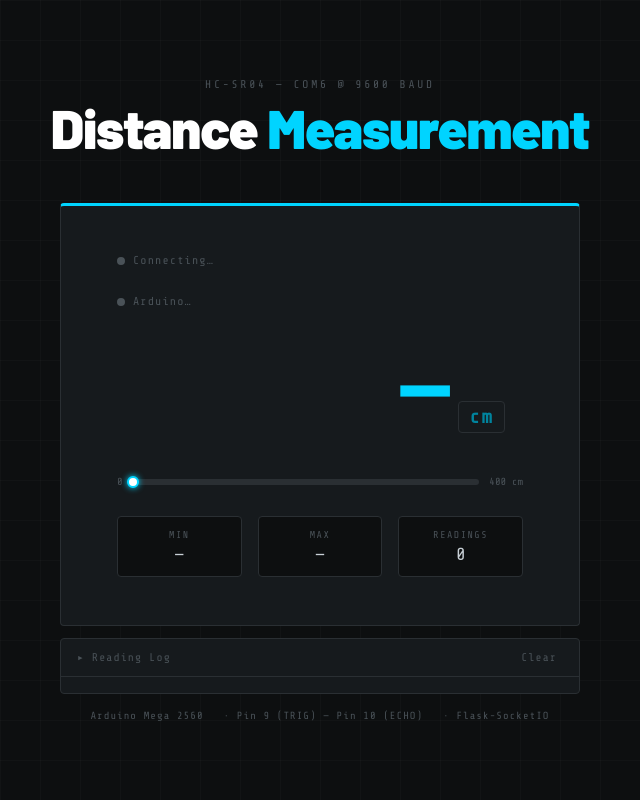
After one commit to RahmanDevs/LED-Control, a Flask app: page /distance-measurement in a window 1280 px wide. The commit adds this page. Shown: the whole page, without its empty margins (320-960 px from the left). Run offline with Flask 3, Linux system fonts and the light colour scheme; some libraries are stand-ins or nearby versions.

Commit message:
Add HC-SR04 distance measurement feature on dedicated route
- New route /distance-measurement served by distance_measurement.html
- serial_reader() background task parses DIST:XX.X lines from Arduino
- Arduino sketch updated: HC-SR04 on TRIG=9/ECHO=10, emits every 500 ms
- distance.css / distance.js: live readout, range bar, min/max, unit toggle
- Gallery card added for the new project

Co-Authored-By: Claude Sonnet 4.6 <noreply@anthropic.com>

```diff
--- a/app.py
+++ b/app.py
@@ -26,6 +26,7 @@ socketio = SocketIO(app, cors_allowed_origins="https://iot.fikrow.com", async_mo
 arduino           = None
 arduino_connected = False
 led_state         = "OFF"
+distance_cm       = -1.0   # latest HC-SR04 reading; -1 = out of range / no data
 
 # sid -> ip
 connected_clients = {}
@@ -133,6 +134,30 @@ def _check_serial_alive(ser):
         return False
 
 
+def serial_reader():
+    """Background task: continuously read incoming serial lines and parse DIST: messages."""
+    global arduino, arduino_connected, distance_cm
+    print("[READER] Serial reader started")
+    while True:
+        if arduino is None or not arduino_connected:
+            socketio.sleep(1)
+            continue
+        try:
+            if arduino.in_waiting > 0:
+                line = arduino.readline().decode(errors="ignore").strip()
+                if line.startswith("DIST:"):
+                    try:
+                        val = float(line.split(":")[1])
+                        distance_cm = round(val, 1)
+                        socketio.emit("distance_update", {"cm": distance_cm})
+                    except (ValueError, IndexError):
+                        pass
+            else:
+                socketio.sleep(0)
+        except (serial.SerialException, OSError):
+            socketio.sleep(1)
+
+
 def monitor_arduino():
     """Background task: poll serial every 3 s and emit arduino_status on changes."""
     global arduino, arduino_connected, led_state
@@ -205,6 +230,12 @@ def led_control():
     return render_template("led_control.html")
 
 
+@app.route("/distance-measurement/")
+@app.route("/distance-measurement")
+def distance_measurement():
+    return render_template("distance_measurement.html")
+
+
 @app.route("/shutdown", methods=["POST"])
 def shutdown():
     ts = datetime.now().strftime("%H:%M:%S")
@@ -268,6 +299,11 @@ def handle_get_state():
     emit("state_update", {"state": led_state})
 
 
+@socketio.on("get_distance")
+def handle_get_distance():
+    emit("distance_update", {"cm": distance_cm})
+
+
 @socketio.on("get_ip_detail")
 def handle_get_ip_detail(data):
     ip     = data.get("ip", "")
@@ -321,4 +357,5 @@ def handle_led_command(data):
 if __name__ == "__main__":
     query_initial_state()
     socketio.start_background_task(monitor_arduino)
+    socketio.start_background_task(serial_reader)
     socketio.run(app, host="0.0.0.0", port=8000, debug=False)
--- /dev/null
+++ b/static/css/distance.css
@@ -0,0 +1,287 @@
+*, *::before, *::after { box-sizing: border-box; margin: 0; padding: 0; }
+
+:root {
+  --bg:        #0d0f10;
+  --surface:   #161a1d;
+  --border:    #2a2f33;
+  --accent:    #00d4ff;
+  --accent-dim:#00849e;
+  --warn:      #ffb300;
+  --err:       #ff3b3b;
+  --muted:     #4a5258;
+  --text:      #c8d0d6;
+  --mono:      'Share Tech Mono', monospace;
+  --sans:      'Barlow', sans-serif;
+}
+
+body {
+  background: var(--bg);
+  color: var(--text);
+  font-family: var(--sans);
+  min-height: 100vh;
+  display: flex;
+  flex-direction: column;
+  align-items: center;
+  justify-content: center;
+  background-image:
+    linear-gradient(rgba(255,255,255,.02) 1px, transparent 1px),
+    linear-gradient(90deg, rgba(255,255,255,.02) 1px, transparent 1px);
+  background-size: 40px 40px;
+  padding: 48px 16px;
+}
+
+/* ── header ───────────────────────────────────── */
+.header {
+  text-align: center;
+  margin-bottom: 48px;
+  animation: fadeDown .5s ease both;
+}
+.label {
+  font-family: var(--mono);
+  font-size: .7rem;
+  letter-spacing: .25em;
+  color: var(--muted);
+  text-transform: uppercase;
+  margin-bottom: 10px;
+}
+h1 {
+  font-weight: 900;
+  font-size: clamp(2rem, 5vw, 3.4rem);
+  letter-spacing: -.02em;
+  line-height: 1;
+  color: #fff;
+}
+h1 span { color: var(--accent); }
+
+/* ── card ─────────────────────────────────────── */
+.card {
+  background: var(--surface);
+  border: 1px solid var(--border);
+  border-radius: 4px;
+  padding: 48px 56px;
+  display: flex;
+  flex-direction: column;
+  align-items: center;
+  gap: 28px;
+  width: min(520px, 100%);
+  animation: fadeUp .5s ease both;
+  border-top: 3px solid var(--accent);
+}
+
+/* ── status dots ──────────────────────────────── */
+.status-row {
+  display: flex;
+  align-items: center;
+  gap: 8px;
+  font-family: var(--mono);
+  font-size: .72rem;
+  color: var(--muted);
+  letter-spacing: .1em;
+  align-self: flex-start;
+}
+.dot {
+  width: 8px; height: 8px;
+  border-radius: 50%;
+  background: var(--muted);
+  transition: background .3s;
+}
+.dot.dot-ok {
+  background: var(--accent);
+  box-shadow: 0 0 6px var(--accent);
+  animation: pulse 2s infinite;
+}
+.dot.dot-err { background: var(--err); }
+
+/* ── main readout ─────────────────────────────── */
+.readout {
+  display: flex;
+  align-items: baseline;
+  gap: 12px;
+  margin: 8px 0;
+}
+.readout-value {
+  font-family: var(--mono);
+  font-size: clamp(3.5rem, 12vw, 6rem);
+  font-weight: 700;
+  color: var(--accent);
+  letter-spacing: -.03em;
+  transition: color .3s;
+  line-height: 1;
+  min-width: 6ch;
+  text-align: right;
+}
+.readout-value.oor { color: var(--muted); }
+.unit-toggle {
+  font-family: var(--mono);
+  font-size: 1.2rem;
+  font-weight: 700;
+  color: var(--accent-dim);
+  background: transparent;
+  border: 1px solid var(--border);
+  border-radius: 4px;
+  padding: 4px 10px;
+  cursor: pointer;
+  transition: color .2s, border-color .2s;
+  letter-spacing: .1em;
+}
+.unit-toggle:hover {
+  color: var(--accent);
+  border-color: var(--accent);
+}
+
+/* ── range bar ────────────────────────────────── */
+.range-wrap {
+  width: 100%;
+  display: flex;
+  align-items: center;
+  gap: 10px;
+}
+.range-label {
+  font-family: var(--mono);
+  font-size: .65rem;
+  color: var(--muted);
+  white-space: nowrap;
+}
+.range-track {
+  flex: 1;
+  height: 6px;
+  background: var(--border);
+  border-radius: 3px;
+  position: relative;
+  overflow: visible;
+}
+.range-fill {
+  height: 100%;
+  background: var(--accent);
+  border-radius: 3px;
+  width: 0%;
+  transition: width .4s ease;
+}
+.range-marker {
+  position: absolute;
+  top: 50%;
+  transform: translate(-50%, -50%);
+  width: 12px; height: 12px;
+  border-radius: 50%;
+  background: #fff;
+  border: 2px solid var(--accent);
+  left: 0%;
+  transition: left .4s ease;
+  box-shadow: 0 0 6px var(--accent);
+}
+
+/* ── stats ────────────────────────────────────── */
+.stats-row {
+  display: flex;
+  gap: 16px;
+  width: 100%;
+}
+.stat-box {
+  flex: 1;
+  background: var(--bg);
+  border: 1px solid var(--border);
+  border-radius: 4px;
+  padding: 12px;
+  display: flex;
+  flex-direction: column;
+  gap: 4px;
+  align-items: center;
+}
+.stat-label {
+  font-family: var(--mono);
+  font-size: .62rem;
+  letter-spacing: .15em;
+  color: var(--muted);
+  text-transform: uppercase;
+}
+.stat-value {
+  font-family: var(--mono);
+  font-size: 1.1rem;
+  color: var(--text);
+}
+
+/* ── panel ────────────────────────────────────── */
+.panel {
+  background: var(--surface);
+  border: 1px solid var(--border);
+  border-radius: 4px;
+  width: min(520px, 100%);
+  margin-top: 12px;
+  animation: fadeUp .6s ease both;
+}
+.panel-header {
+  display: flex;
+  justify-content: space-between;
+  align-items: center;
+  padding: 10px 16px;
+  border-bottom: 1px solid var(--border);
+  font-family: var(--mono);
+  font-size: .7rem;
+  color: var(--muted);
+  letter-spacing: .1em;
+}
+.clear-btn {
+  background: none;
+  border: none;
+  color: var(--muted);
+  font-family: var(--mono);
+  font-size: .7rem;
+  cursor: pointer;
+  padding: 2px 6px;
+  letter-spacing: .1em;
+}
+.clear-btn:hover { color: var(--text); }
+.console-body {
+  max-height: 220px;
+  overflow-y: auto;
+  padding: 8px 0;
+  font-family: var(--mono);
+  font-size: .72rem;
+  scrollbar-width: thin;
+  scrollbar-color: var(--border) transparent;
+}
+.log-line {
+  padding: 3px 16px;
+  white-space: nowrap;
+  overflow: hidden;
+  text-overflow: ellipsis;
+  color: var(--muted);
+}
+.log-line .ts  { color: var(--muted); margin-right: 8px; }
+.log-line .val { color: var(--accent); }
+.log-line .oor { color: var(--err); }
+
+/* ── meta ─────────────────────────────────────── */
+.meta {
+  display: flex;
+  gap: 20px;
+  font-family: var(--mono);
+  font-size: .65rem;
+  color: var(--muted);
+  letter-spacing: .1em;
+  margin-top: 16px;
+  flex-wrap: wrap;
+  justify-content: center;
+}
+.meta span::before { content: "· "; }
+.meta span:first-child::before { content: ""; }
+
+/* ── animations ───────────────────────────────── */
+@keyframes fadeDown {
+  from { opacity: 0; transform: translateY(-16px); }
+  to   { opacity: 1; transform: translateY(0); }
+}
+@keyframes fadeUp {
+  from { opacity: 0; transform: translateY(16px); }
+  to   { opacity: 1; transform: translateY(0); }
+}
+@keyframes pulse {
+  0%, 100% { box-shadow: 0 0 4px var(--accent); }
+  50%       { box-shadow: 0 0 10px var(--accent); }
+}
+
+/* ── responsive ───────────────────────────────── */
+@media (max-width: 480px) {
+  .card { padding: 32px 24px; }
+  .readout-value { font-size: 3.5rem; }
+}
--- /dev/null
+++ b/static/js/distance.js
@@ -0,0 +1,140 @@
+"use strict";
+
+const socket = io();
+
+// DOM
+const wsDot      = document.getElementById("ws-dot");
+const wsLabel    = document.getElementById("ws-label");
+const ardDot     = document.getElementById("ard-dot");
+const ardLabel   = document.getElementById("ard-label");
+const distValue  = document.getElementById("dist-value");
+const unitToggle = document.getElementById("unit-toggle");
+const rangeFill  = document.getElementById("range-fill");
+const rangeMarker= document.getElementById("range-marker");
+const statMin    = document.getElementById("stat-min");
+const statMax    = document.getElementById("stat-max");
+const statCount  = document.getElementById("stat-count");
+const consoleBody= document.getElementById("console-body");
+
+// State
+let currentUnit = "cm";   // "cm" | "in"
+let minCm = null;
+let maxCm = null;
+let readingCount = 0;
+
+// ── Unit toggle ────────────────────────────────────────────────────────────
+
+function toggleUnit() {
+  currentUnit = currentUnit === "cm" ? "in" : "cm";
+  unitToggle.textContent = currentUnit;
+
+  // Re-render stats with new unit
+  if (minCm !== null) statMin.textContent = fmt(minCm);
+  if (maxCm !== null) statMax.textContent = fmt(maxCm);
+}
+
+function fmt(cm) {
+  if (cm < 0) return "—";
+  if (currentUnit === "in") return (cm / 2.54).toFixed(1) + " in";
+  return cm.toFixed(1) + " cm";
+}
+
+// ── Range bar (0–400 cm) ───────────────────────────────────────────────────
+
+function updateBar(cm) {
+  if (cm < 0) {
+    rangeFill.style.width   = "0%";
+    rangeMarker.style.left  = "0%";
+    return;
+  }
+  const pct = Math.min(100, (cm / 400) * 100).toFixed(1) + "%";
+  rangeFill.style.width  = pct;
+  rangeMarker.style.left = pct;
+}
+
+// ── Log ───────────────────────────────────────────────────────────────────
+
+function addLog(cm) {
+  const ts = new Date().toLocaleTimeString("en-GB");
+  const line = document.createElement("div");
+  line.className = "log-line";
+  if (cm < 0) {
+    line.innerHTML = `<span class="ts">${ts}</span><span class="oor">Out of range</span>`;
+  } else {
+    const display = currentUnit === "in"
+      ? (cm / 2.54).toFixed(1) + " in"
+      : cm.toFixed(1) + " cm";
+    line.innerHTML = `<span class="ts">${ts}</span><span class="val">${display}</span>`;
+  }
+  consoleBody.appendChild(line);
+  consoleBody.scrollTop = consoleBody.scrollHeight;
+
+  // Keep log from growing unboundedly
+  while (consoleBody.children.length > 200) {
+    consoleBody.removeChild(consoleBody.firstChild);
+  }
+}
+
+function clearLog() {
+  consoleBody.innerHTML = "";
+}
+
+// ── Apply incoming reading ─────────────────────────────────────────────────
+
+function applyReading(cm) {
+  readingCount++;
+  statCount.textContent = readingCount;
+
+  if (cm < 0) {
+    distValue.textContent = "OOR";
+    distValue.classList.add("oor");
+    updateBar(-1);
+    addLog(-1);
+    return;
+  }
+
+  distValue.classList.remove("oor");
+  distValue.textContent = currentUnit === "in"
+    ? (cm / 2.54).toFixed(1)
+    : cm.toFixed(1);
+  unitToggle.textContent = currentUnit;
+
+  updateBar(cm);
+  addLog(cm);
+
+  // Min / Max
+  if (minCm === null || cm < minCm) { minCm = cm; statMin.textContent = fmt(cm); }
+  if (maxCm === null || cm > maxCm) { maxCm = cm; statMax.textContent = fmt(cm); }
+}
+
+// ── Socket events ──────────────────────────────────────────────────────────
+
+socket.on("connect", () => {
+  wsDot.classList.add("dot-ok");
+  wsLabel.textContent = "Live";
+  socket.emit("get_distance");
+});
+
+socket.on("disconnect", () => {
+  wsDot.classList.remove("dot-ok");
+  wsLabel.textContent = "Disconnected";
+});
+
+socket.on("arduino_status", (data) => {
+  if (data.connected) {
+    ardDot.classList.add("dot-ok");
+    ardDot.classList.remove("dot-err");
+    ardLabel.textContent = "Arduino — Connected";
+  } else {
+    ardDot.classList.remove("dot-ok");
+    ardDot.classList.add("dot-err");
+    ardLabel.textContent = "Arduino — Disconnected";
+    distValue.textContent = "—";
+    distValue.classList.remove("oor");
+    updateBar(-1);
+  }
+});
+
+socket.on("distance_update", (data) => {
+  applyReading(data.cm);
+});
--- /dev/null
+++ b/templates/distance_measurement.html
@@ -0,0 +1,84 @@
+<!DOCTYPE html>
+<html lang="en">
+<head>
+  <meta charset="UTF-8"/>
+  <meta name="viewport" content="width=device-width, initial-scale=1.0"/>
+  <title>Distance Measurement — Arduino</title>
+  <link href="https://fonts.googleapis.com/css2?family=Share+Tech+Mono&family=Barlow:wght@300;600;900&display=swap" rel="stylesheet">
+  <script src="https://cdn.socket.io/4.7.5/socket.io.min.js"></script>
+  <link rel="stylesheet" href="{{ url_for('static', filename='css/distance.css') }}">
+</head>
+<body>
+
+  <div class="header">
+    <p class="label">HC-SR04 &mdash; COM6 @ 9600 baud</p>
+    <h1>Distance <span>Measurement</span></h1>
+  </div>
+
+  <div class="card" id="card">
+
+    <!-- WebSocket status -->
+    <div class="status-row">
+      <div class="dot" id="ws-dot"></div>
+      <span id="ws-label">Connecting&hellip;</span>
+    </div>
+
+    <!-- Arduino serial status -->
+    <div class="status-row">
+      <div class="dot" id="ard-dot"></div>
+      <span id="ard-label">Arduino&hellip;</span>
+    </div>
+
+    <!-- Main readout -->
+    <div class="readout" id="readout">
+      <span class="readout-value" id="dist-value">—</span>
+      <button class="unit-toggle" id="unit-toggle" onclick="toggleUnit()" title="Switch unit">cm</button>
+    </div>
+
+    <!-- Range bar -->
+    <div class="range-wrap">
+      <span class="range-label">0</span>
+      <div class="range-track">
+        <div class="range-fill" id="range-fill"></div>
+        <div class="range-marker" id="range-marker"></div>
+      </div>
+      <span class="range-label">400 cm</span>
+    </div>
+
+    <!-- Stats row -->
+    <div class="stats-row">
+      <div class="stat-box">
+        <span class="stat-label">Min</span>
+        <span class="stat-value" id="stat-min">—</span>
+      </div>
+      <div class="stat-box">
+        <span class="stat-label">Max</span>
+        <span class="stat-value" id="stat-max">—</span>
+      </div>
+      <div class="stat-box">
+        <span class="stat-label">Readings</span>
+        <span class="stat-value" id="stat-count">0</span>
+      </div>
+    </div>
+
+  </div>
+
+  <!-- Reading log -->
+  <div class="panel">
+    <div class="panel-header">
+      <span>&#x25B8; Reading Log</span>
+      <button class="clear-btn" onclick="clearLog()">Clear</button>
+    </div>
+    <div class="console-body" id="console-body"></div>
+  </div>
+
+  <div class="meta">
+    <span>Arduino Mega 2560</span>
+    <span>Pin 9 (TRIG) &mdash; Pin 10 (ECHO)</span>
+    <span>Flask-SocketIO</span>
+  </div>
+
+  <script src="{{ url_for('static', filename='js/distance.js') }}"></script>
+
+</body>
+</html>
```
Also changed, not shown: templates/index.html (+24 -1 lines), 1 other file.
